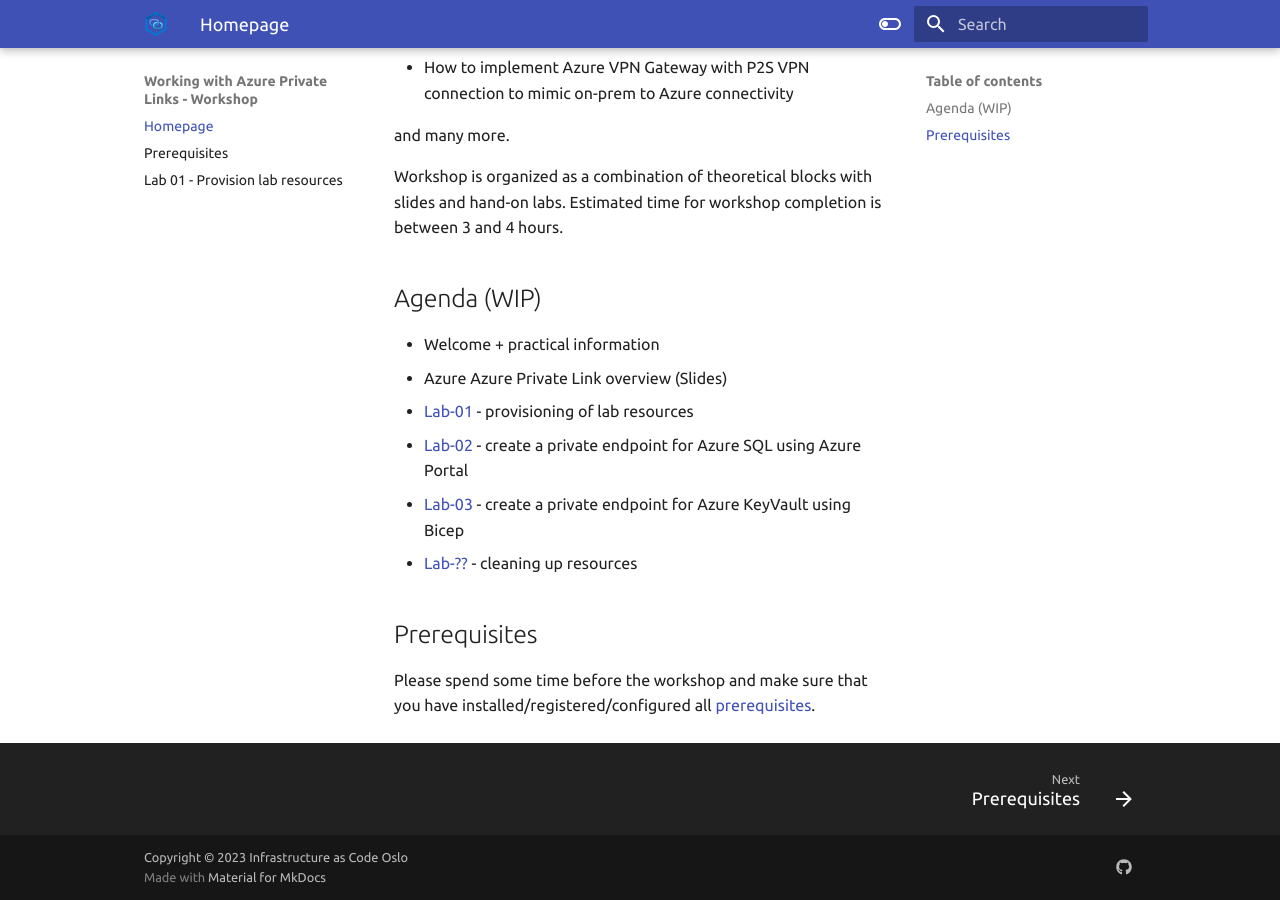
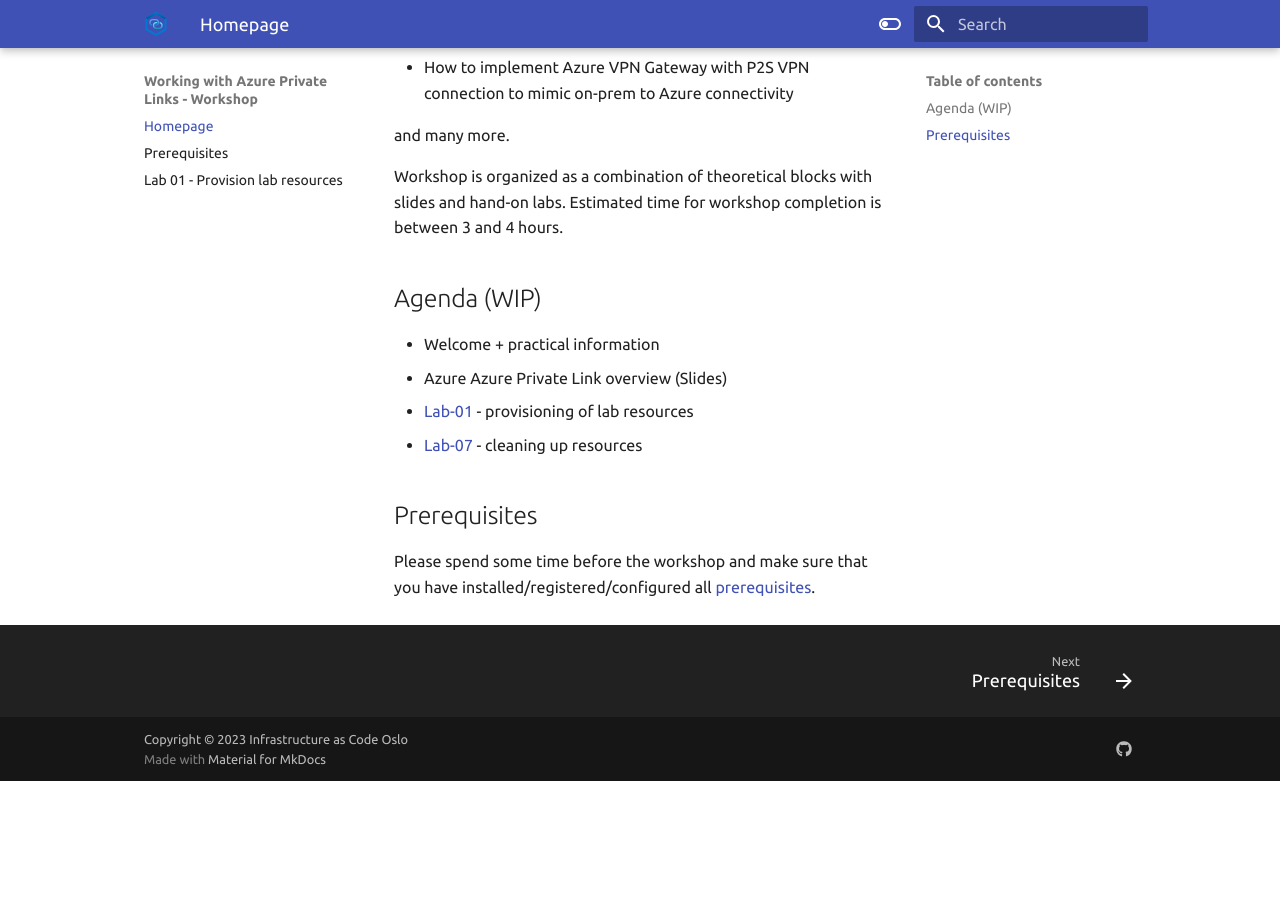
Before and after one commit to Infrastructure-AsCode/azure-private-links-labs, an MkDocs documentation site: the page built from docs/index.md, in a window 1280 px wide and 900 px high, scrolled down 770 px. Built offline with MkDocs 1.6.1 and Material for MkDocs 9.7.7, drawn with Linux system fonts in a browser that asks for light colours; after the commit the page ends 1551 px from its top, so only the background shows below that.

Commit message:
WIP lab07 + refactoring

```diff
--- a/docs/index.md
+++ b/docs/index.md
@@ -21,9 +21,7 @@ Workshop is organized as a combination of theoretical blocks with slides and han
 - Welcome + practical information
 - Azure Azure Private Link overview (Slides)
 - [Lab-01](labs/lab-01/index.md) - provisioning of lab resources
-- [Lab-02](labs/lab-02/index.md) - create a private endpoint for Azure SQL using Azure Portal
-- [Lab-03](labs/lab-03/index.md) - create a private endpoint for Azure KeyVault using Bicep
-- [Lab-??](labs/lab-xx/index.md) - cleaning up resources
+- [Lab-07](labs/lab-xx/index.md) - cleaning up resources
 
 ## Prerequisites
 
```
Also changed, not shown: docs/labs/lab-04/index.md (+0 -1 lines), docs/labs/lab-07/index.md (renamed from docs/labs/lab-xx/index.md, +1 -1 lines).
